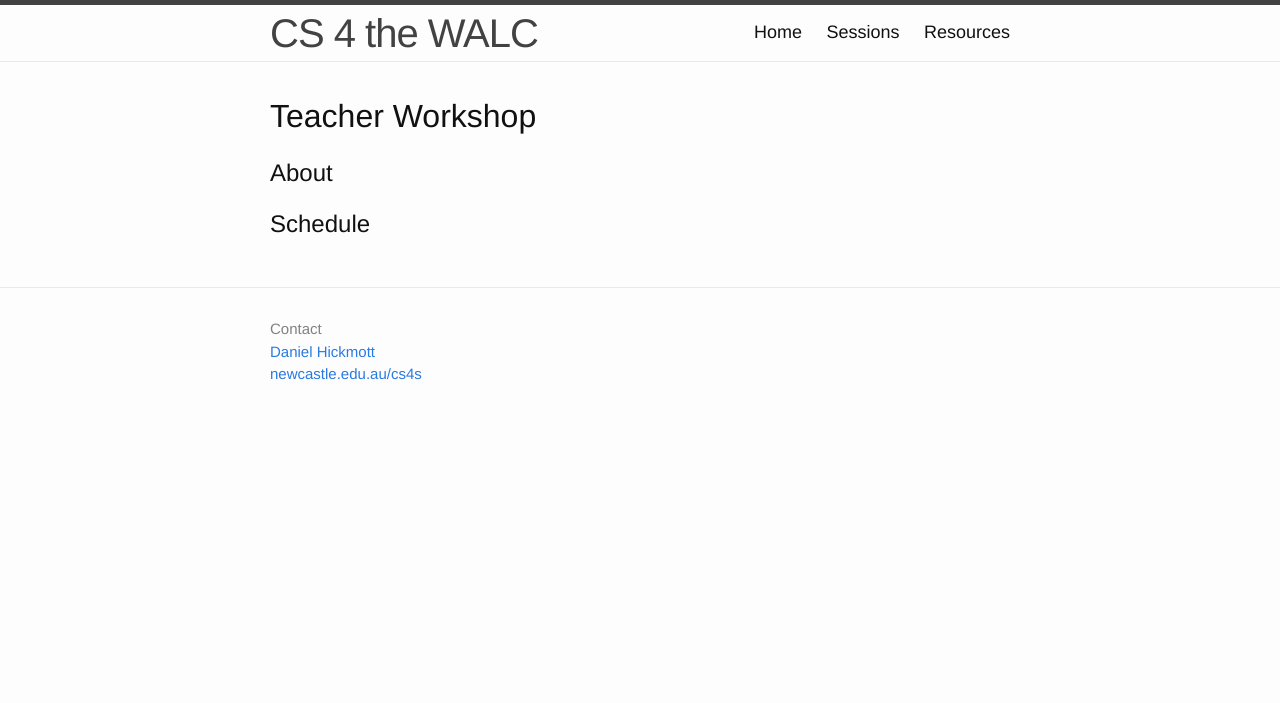
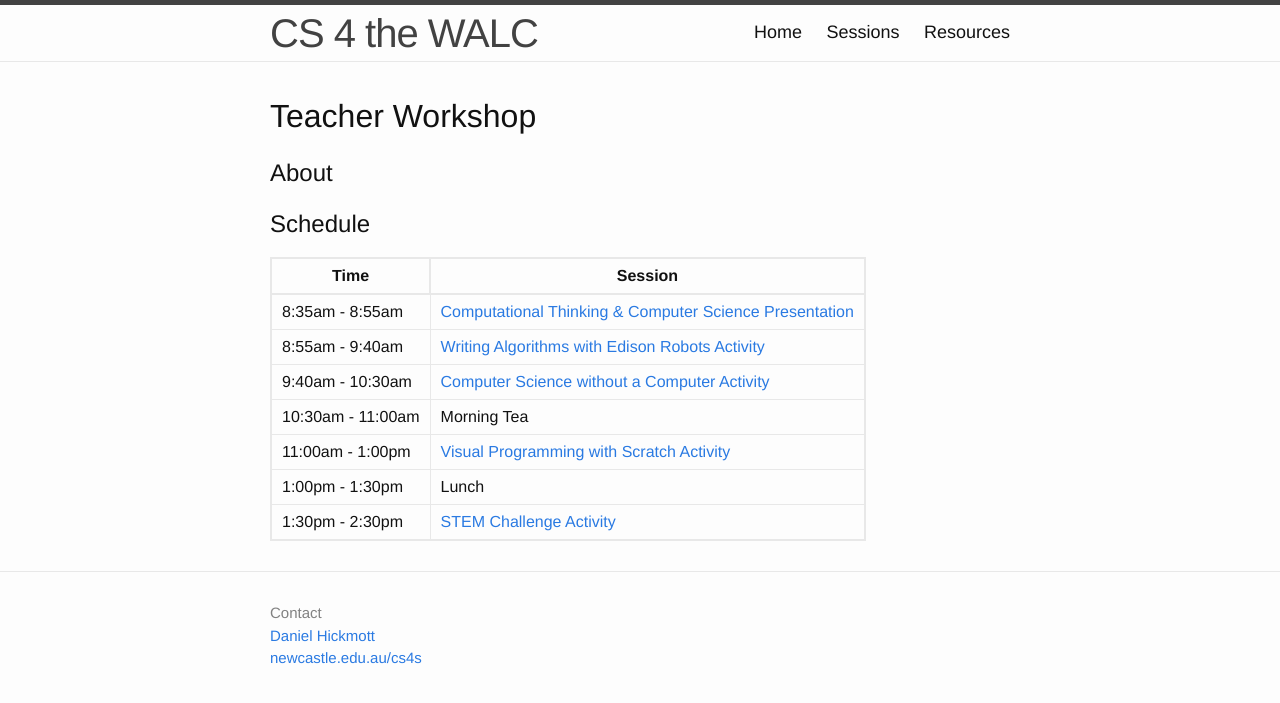
Before and after one commit to cs4s/walc-2016, a Jekyll site: the page built from index.md, in a window 1280 px wide. Shown: the top 703 px of the page. Built offline with Jekyll 4.4.1, drawn with Linux system fonts in a browser that asks for light colours.

Commit message:
Changes index page to include Schedule table that links to different sessions

```diff
--- a/_sass/_base.scss
+++ b/_sass/_base.scss
@@ -204,3 +204,19 @@ pre {
         }
     }
 }
+
+table{
+    border-collapse: collapse;
+    border-spacing: 0;
+    border:2px solid $grey-color-light;
+}
+
+th{
+    border:2px solid $grey-color-light;
+    padding: 5px 10px;
+}
+
+td{
+    border:1px solid $grey-color-light;
+    padding: 5px 10px;
+}
--- a/index.md
+++ b/index.md
@@ -7,3 +7,15 @@ layout: default
 ## About
 
 ## Schedule
+
+|---
+| Time | Session |
+|-|-
+| 8:35am - 8:55am | [Computational Thinking & Computer Science Presentation]( {{ site.baseurl }}/computationalthinking/ ) |
+| 8:55am - 9:40am | [Writing Algorithms with Edison Robots Activity]( {{ site.baseurl }}/algorithms/ ) |
+| 9:40am - 10:30am | [Computer Science without a Computer Activity]( {{ site.baseurl }}/csunplugged/ ) |
+| 10:30am - 11:00am | Morning Tea |
+| 11:00am - 1:00pm | [Visual Programming with Scratch Activity]( {{ site.baseurl }}/visualprogramming/ ) |
+| 1:00pm - 1:30pm | Lunch |
+| 1:30pm - 2:30pm | [STEM Challenge Activity]( {{ site.baseurl }}/stemchallenge/ ) |
+|===
```
